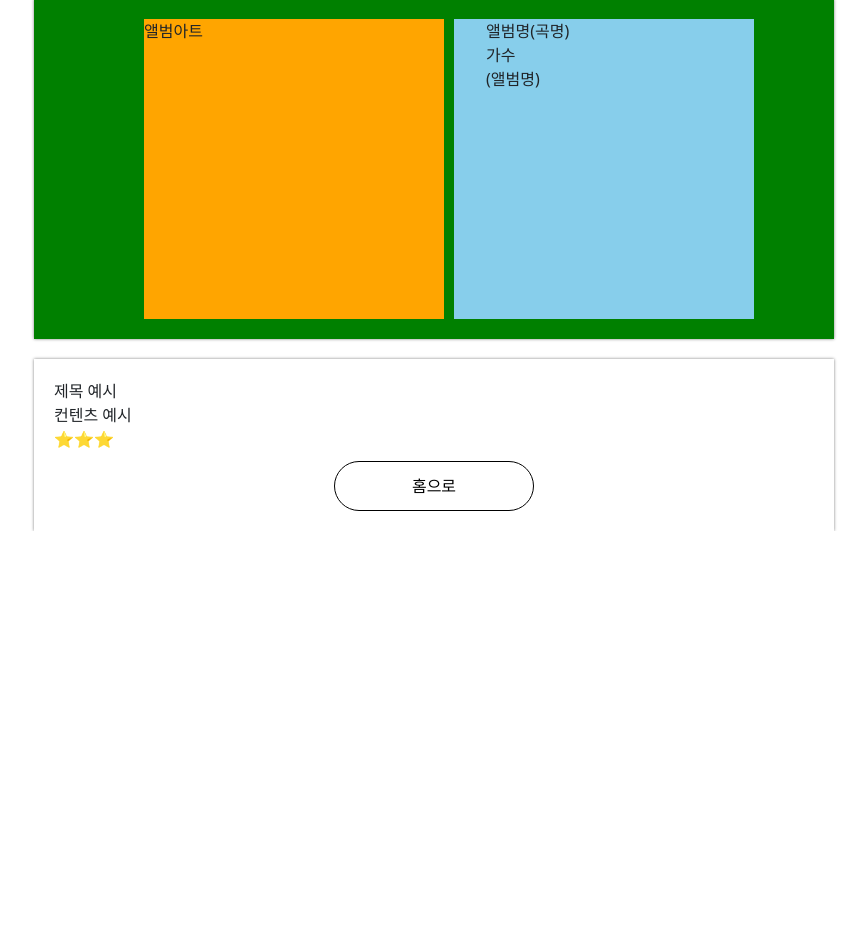
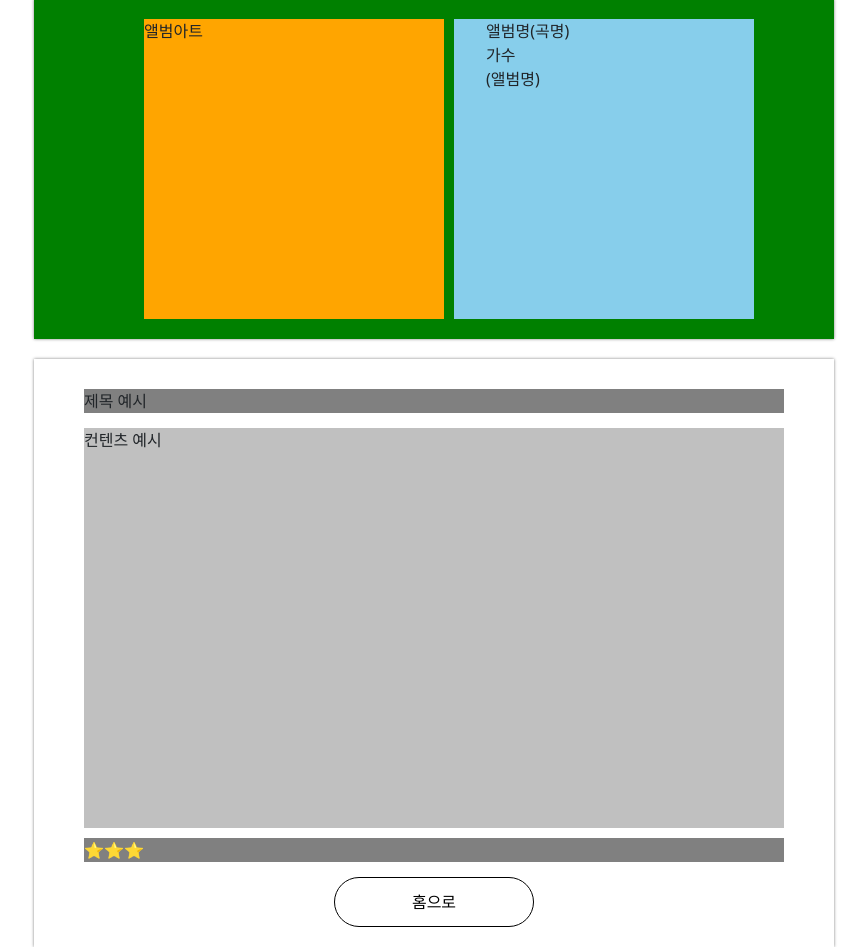
Before and after one commit to joyfive/hanghae99-9C7-M, a Flask app: page /view in a window 1280 px wide. Shown: the part 271-1218 px from the top of the page, without its empty margins (206-1073 px from the left). Before the commit the page ends 802 px from the top, so only its background shows below. Run offline with Flask 2, Linux system fonts and the light colour scheme.

Commit message:
ADD: view 초안 완성

```diff
--- a/templates/view.html
+++ b/templates/view.html
@@ -66,9 +66,6 @@
             box-shadow: 0px 0px 3px 0px gray;
         }
 
-        .form-floating{
-            margin-bottom: 10px;
-        }
 
         .mypost > button {
             width: 200px;
@@ -86,6 +83,27 @@
 
         .mypost > button:hover {
             border: 2px solid black;
+        }
+
+        #title {
+            background-color: gray;
+            max-width: 700px;
+            max-height: 100px;
+            margin: 10px auto 15px auto;
+        }
+
+        #content {
+            background-color: silver;
+            max-width: 700px;
+            height: 400px;
+            margin: auto;
+        }
+
+        #star {
+            background-color: gray;
+            max-width: 700px;
+            max-height: 100px;
+            margin: 10px auto 15px auto;
         }
 
     </style>
```
